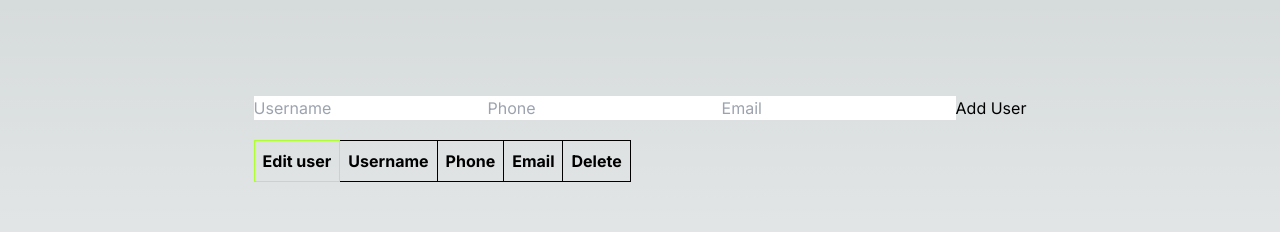
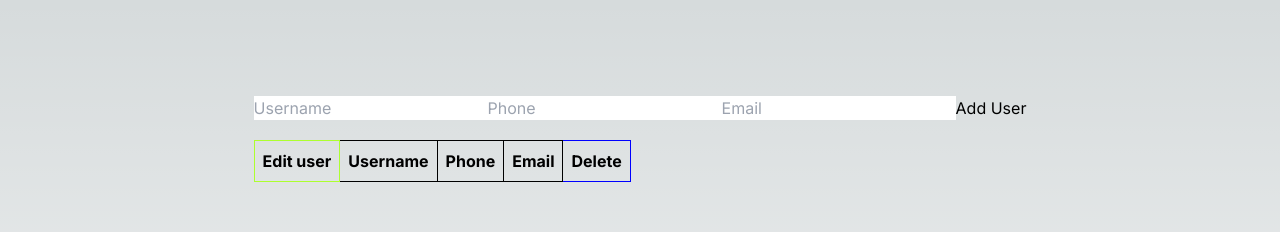
Before and after one commit to Kalemeeracollins/todo, a Next.js app: page / in a window 1280 px wide. Shown: the top 232 px of the page. Built offline with nearby package versions, Linux system fonts and the light colour scheme.

Commit message:
Updated blue dete button borde

```diff
--- a/src/app/Table.tsx
+++ b/src/app/Table.tsx
@@ -73,7 +73,7 @@ const Table = () => {
             <th style={{ border: '1px solid black', padding: '8px' }}>Username</th>
             <th style={{ border: '1px solid black', padding: '8px' }}>Phone</th>
             <th style={{ border: '1px solid black', padding: '8px' }}>Email</th>
-            <th style={{ border: '1px solid black', padding: '8px' }}>Delete</th>
+            <th style={{ border: '1px solid blue', padding: '8px' }}>Delete</th>
           </tr>
         </thead>
         <tbody>
```
